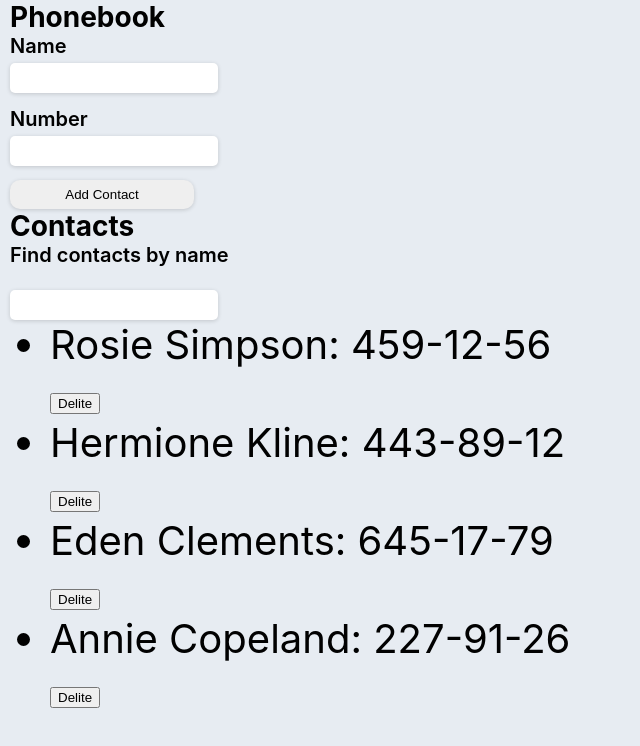
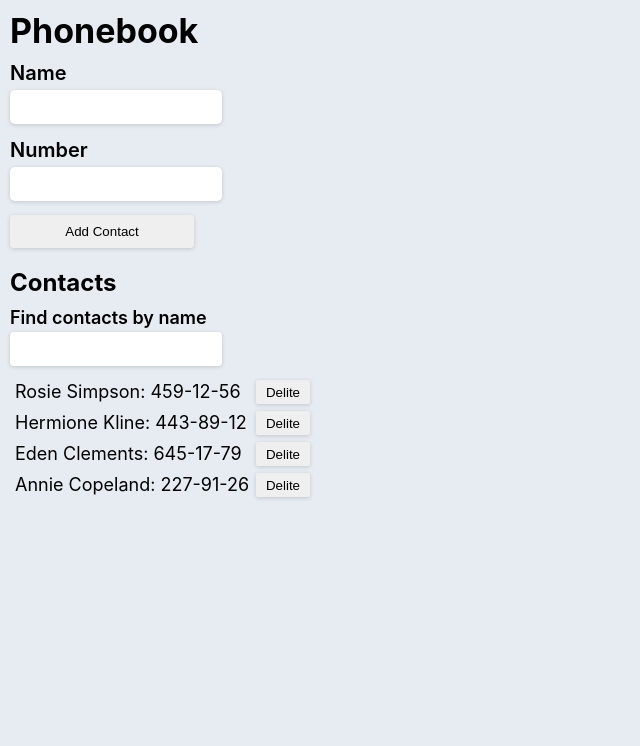
Before and after one commit to IgorMushk/goit-react-hw-02-phonebook, a React (Create React App) app: page / in a window 1280 px wide. Shown: the top 746 px of the page, without its empty margins (0-640 px from the left). Built offline with nearby package versions, Linux system fonts and the light colour scheme.

Commit message:
Upd styles buttony in the Contacts List

```diff
--- a/src/components/App.jsx
+++ b/src/components/App.jsx
@@ -1,6 +1,6 @@
 import { Component } from 'react';
 import contacts from '../data/contacts.json';
-import { Container, Title } from './App.styled';
+import { Container, Title, TitleList } from './App.styled';
 import { ContactList } from './ContactList/ContactList';
 import { FilterByName } from './Filter/FilterByName';
 import { ContactForm } from './ContactForrm/ContactForm';
@@ -9,8 +9,8 @@ export class App extends Component {
   state = {
     contactList: contacts,
     filter: '',
-    name: '',
-    number: '',
+    // name: '',
+    // number: '',
   };
 
   //console.log('clientList', this.state.contactList);
@@ -50,7 +50,7 @@ export class App extends Component {
       <Container>
         <Title>Phonebook</Title>
         <ContactForm createContactItem={this.setStateContacts}/>
-        <Title>Contacts</Title>
+        <TitleList>Contacts</TitleList>
         <FilterByName value={this.state.filter} onChange={this.handlerFilterChange}/>
         {/* <div>ContactList</div> */}
         <ContactList
--- a/src/components/App.styled.jsx
+++ b/src/components/App.styled.jsx
@@ -11,14 +11,14 @@ export const Container = styled.div`
   color: #010101;
   background-color: #e7ecf2;
   padding-left: 10px;
-  & > ul,
+  /* & > ul,
   li,
   h1,
   h2,
   h3,
   p {
     margin: 0;
-  }
+  } */
 
   /* & > ul,
   ol,
@@ -27,9 +27,16 @@ export const Container = styled.div`
   } */
 `;
 
-export const Title = styled.h2`
-  margin-top: 24px;
-  margin-bottom: 24px;
-  font-size: 28px;
+export const Title = styled.h1`
+  margin-top: 10px;
+  margin-bottom: 10px;
+  font-size: 34px;
   font-weight: 700;
 `;
+
+export const TitleList = styled.h2`
+  margin-top: 20px;
+  margin-bottom: 10px;
+  font-size: 24px;
+  font-weight: 700;
+`;
--- a/src/components/ContactForrm/ContactForm.Styled.jsx
+++ b/src/components/ContactForrm/ContactForm.Styled.jsx
@@ -22,14 +22,14 @@ export const Inpute = styled.input`
   font-size: 14px;
   border-radius: 5px;
   //border: none;
-  border: 2px solid transparent;
+  border: 4px solid transparent;
   outline: none;
   box-shadow: rgba(0, 0, 0, 0.16) 0px 1px 4px;
   transition: all 300ms linear;
   //transition: all 300ms cubic-bezier(cubic-bezier(.17,.67,.83,.67));
   &:hover,
   &:focus {
-    border: 2px solid #6a95ff;
+    border: 4px solid #94c0f9;
   }
 `;
 
@@ -37,14 +37,14 @@ export const Button = styled.button`
   display: block;
   width: 184px;
   padding: 5px;
-  border: 2px solid transparent;
-  border-radius: 10px;
+  border: 4px solid transparent;
+  border-radius: 4px;
   box-shadow: rgba(0, 0, 0, 0.16) 0px 1px 4px;
   transition: all 300ms linear;
   outline: none;
   &:hover,
   &:focus {
-    border: 2px solid #6a95ff;
+    border: 4px solid #94c0f9;
     cursor: pointer;
   }
 
--- a/src/components/ContactList/ContactList.jsx
+++ b/src/components/ContactList/ContactList.jsx
@@ -1,11 +1,13 @@
+import { Button, Item, ItemText, List } from "./ContactList.styled.";
+
 export const ContactList = ({contacts, onDeleteContact}) => {
     console.log('contacts :>>', contacts)
  return  (
-<ul>
+<List>
 {contacts.map(({id, name, number}) => (
-<li key={id}>
-    <p>{name}: {number} </p>
-    <button onClick={()=>onDeleteContact(id)}>Delite</button> </li>
+<Item key={id}>
+    <ItemText>{name}: {number} </ItemText>
+    <Button onClick={()=>onDeleteContact(id)}>Delite</Button> </Item>
     ))}
-</ul>
-)};
+</List>
+)};//
--- a/src/components/ContactList/ContactList.styled..jsx
+++ b/src/components/ContactList/ContactList.styled..jsx
@@ -0,0 +1,40 @@
+import { styled } from 'styled-components';
+
+export const List = styled.ul`
+  margin-top: 10px;
+  padding-left: 0px;
+  width: 300px;
+`;
+
+export const Item = styled.li`
+  display: flex;
+  align-items: center;
+  justify-content: space-between;
+`;
+
+export const ItemText = styled.p`
+  font-size: 18px;
+  margin: 5px;
+
+`;
+
+export const Button = styled.button`
+  display: block;
+  width: fit-content;
+  //width: 50px;
+  //height: fit-content;
+  height: 24px;
+  //padding: 5px;
+  border: 4px solid transparent;
+  border-radius: 2px;
+  box-shadow: rgba(0, 0, 0, 0.16) 0px 1px 4px;
+  outline: none;
+  &:hover,
+  &:focus {
+    //border: 2px solid #94c0f9;
+    cursor: pointer;
+    background-color: #51575e;
+    color: white
+  }
+
+`;
--- a/src/components/Filter/FilterByName.jsx
+++ b/src/components/Filter/FilterByName.jsx
@@ -2,11 +2,11 @@ import { FiterContainer, Inpute, Label } from './FilterByName.styled';
 
 export const FilterByName = ({value, onChange}) => {
   return (
-    <FiterContainer>
-     {/* <> */}
+    // <FiterContainer>
+     <>
       <Label htmlFor="filter">Find contacts by name</Label>
       <Inpute type="text" id="filter" name="filter" value={value} onChange={onChange} />
-     {/* </> */}
-    </FiterContainer>
+     </>
+    // </FiterContainer>
   );
 };
--- a/src/components/Filter/FilterByName.styled.jsx
+++ b/src/components/Filter/FilterByName.styled.jsx
@@ -2,13 +2,16 @@ import { styled } from 'styled-components';
 
 export const FiterContainer = styled.div`
   width: 300px;
+  //height:50px;
   //padding: 20px;
+  //padding-top: 15px;
+  //padding-bottom: 15px;
 `;
 
 export const Label = styled.label`
   display: block;
   font-weight: 600;
-  font-size: 20px;
+  font-size: 18px;
   margin-bottom: 4px;
 `;
 
@@ -17,15 +20,15 @@ export const Inpute = styled.input`
   padding: 5px 10px;
   font-weight: 400;
   font-size: 14px;
-  border-radius: 5px;
+  border-radius: 4px;
   //border: none;
-  border: 2px solid transparent;
+  border: 4px solid transparent;
   outline: none;
   box-shadow: rgba(0, 0, 0, 0.16) 0px 1px 4px;
   transition: all 300ms linear;
   //transition: all 300ms cubic-bezier(cubic-bezier(.17,.67,.83,.67));
   &:hover,
   &:focus {
-    border: 2px solid #6a95ff;
+    border: 4px solid #94c0f9;
   }
 `;
```
